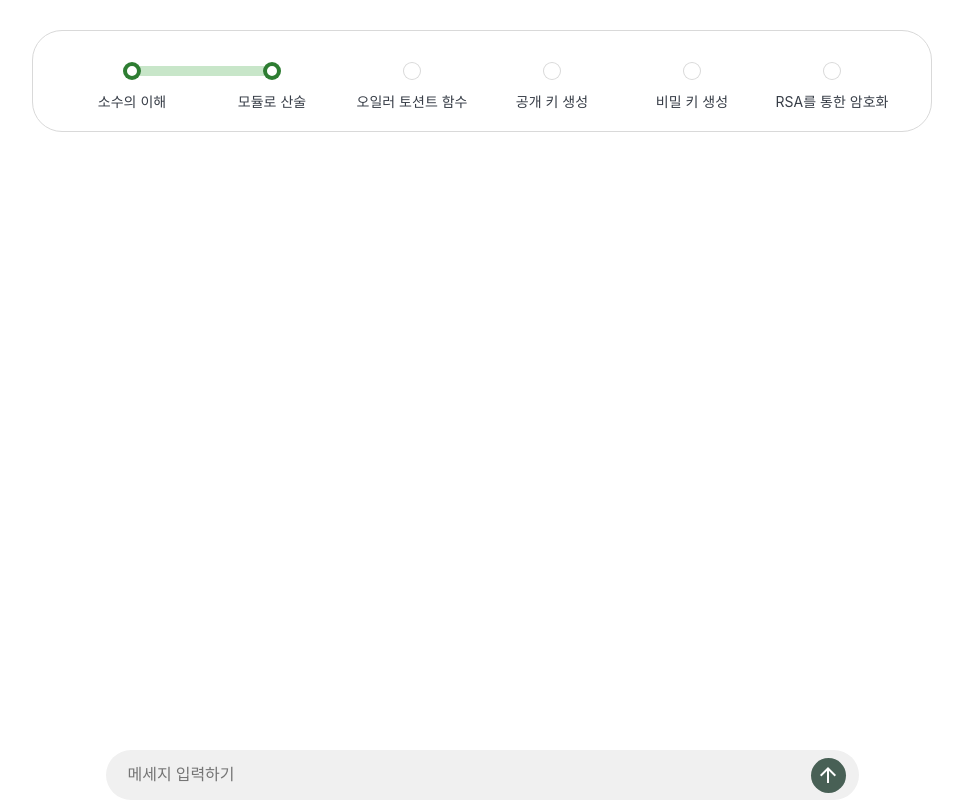
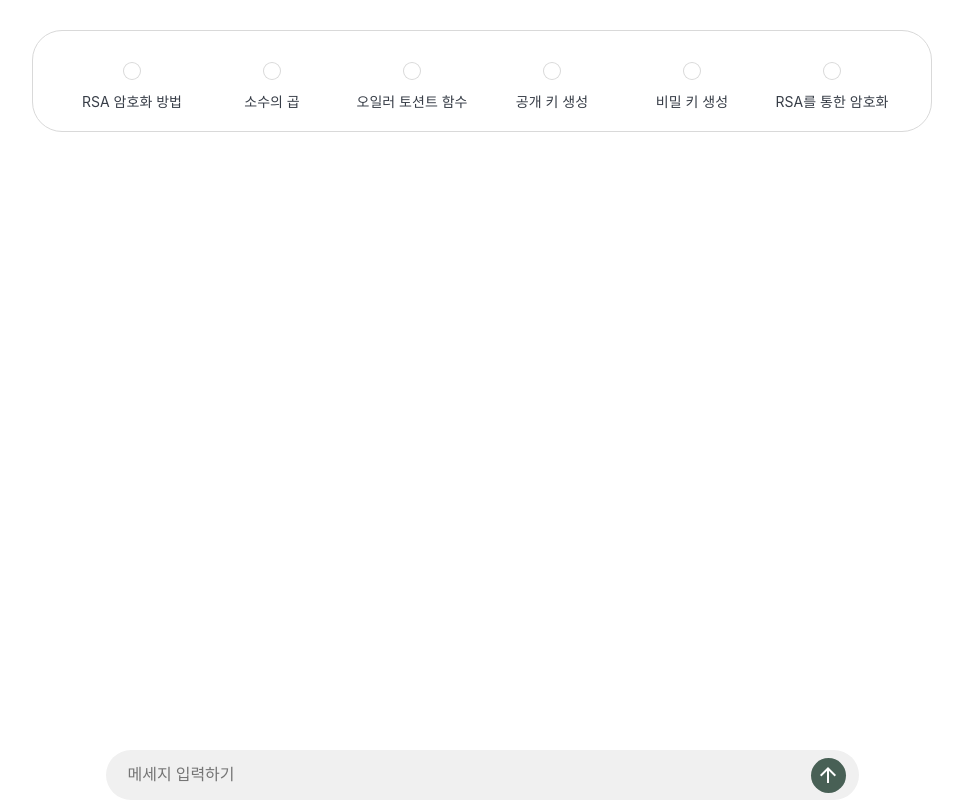
Before and after one commit to Daeuning/SIT-Chatbot, a React (Create React App) app in the folder sitchat/: page / in a window 1280 px wide. Shown: the whole page, without its empty margins (283-1246 px from the left). Built offline with nearby package versions, Linux system fonts and the light colour scheme.

Commit message:
feat: redux 적용 및 상태 관리

```diff
--- a/sitchat/package.json
+++ b/sitchat/package.json
@@ -3,6 +3,7 @@
   "version": "0.1.0",
   "private": true,
   "dependencies": {
+    "@reduxjs/toolkit": "^2.2.7",
     "@testing-library/jest-dom": "^5.17.0",
     "@testing-library/react": "^13.4.0",
     "@testing-library/user-event": "^13.5.0",
@@ -10,8 +11,11 @@
     "react": "^18.3.1",
     "react-dom": "^18.3.1",
     "react-markdown": "^9.0.1",
+    "react-redux": "^9.1.2",
     "react-router-dom": "^6.26.1",
     "react-scripts": "5.0.1",
+    "redux": "^5.0.1",
+    "redux-logger": "^3.0.6",
     "remark-gfm": "^4.0.0",
     "styled-components": "^6.1.13",
     "web-vitals": "^2.1.4"
--- a/sitchat/src/App.js
+++ b/sitchat/src/App.js
@@ -1,14 +1,18 @@
 import React from 'react';
 import { BrowserRouter, Routes, Route } from 'react-router-dom';
+import { Provider } from 'react-redux';
+import store from '../src/redux/store.js';
 import Main from './pages/main';
 
 function App() {
   return (
-    <BrowserRouter>
-      <Routes>
-        <Route path="/" element={<Main />} />
-      </Routes>
-    </BrowserRouter>
+    <Provider store={store}>
+      <BrowserRouter>
+        <Routes>
+          <Route path="/" element={<Main />} />
+        </Routes>
+      </BrowserRouter>
+    </Provider>
   );
 }
 
--- a/sitchat/src/features/Chatbot.jsx
+++ b/sitchat/src/features/Chatbot.jsx
@@ -1,9 +1,9 @@
 import React, { useState, useEffect, useRef } from 'react';
 import styled from 'styled-components';
-import ReactMarkdown from 'react-markdown';
 import { sendMessageToApi } from '../services/chatbotService.js';
-import { sendEvaluationToApi } from '../services/evaluateService';
 import DialogBox from '../components/textBox/DialogBox.jsx';
+import { useDispatch, useSelector } from 'react-redux';
+import { sendEvaluationToApiThunk } from '../redux/slices/evaluationSlice.js';
 
 const ChatContainer = styled.div`
   display: flex;
@@ -63,6 +63,9 @@ function Chatbot() {
   const [messages, setMessages] = useState([]);
   const [input, setInput] = useState('');
   const messagesEndRef = useRef(null);
+  const dispatch = useDispatch();
+
+  const evaluationState = useSelector((state) => state.evaluation);
 
   const scrollToBottom = () => {
     if (messagesEndRef.current) {
@@ -98,13 +101,11 @@ function Chatbot() {
 
       setMessages(updatedMessages);
 
-      const evaluationResponse = await sendEvaluationToApi(userMessage, gptMessage);
-      console.log('Evaluation Response:', evaluationResponse);
+      dispatch(sendEvaluationToApiThunk(userMessage, gptMessage));
     } catch (error) {
       console.error('Error sending message:', error);
     }
   };
-
 
   const handleKeyDown = (e) => {
     if (e.key === 'Enter') {
--- a/sitchat/src/features/ProgressBar.jsx
+++ b/sitchat/src/features/ProgressBar.jsx
@@ -60,18 +60,22 @@ const Label = styled.span`
   text-overflow: ellipsis;
 `;
 
-const ProgressBar = () => {
+const ProgressBar = ({ evaluationNumber }) => {
+
   const checkpoints = [
-    { step: 1, label: "소수의 이해", active: true },
-    { step: 2, label: "모듈로 산술", active: true },
-    { step: 3, label: "오일러 토션트 함수", active: false },
-    { step: 4, label: "공개 키 생성", active: false },
-    { step: 5, label: "비밀 키 생성", active: false },
-    { step: 6, label: "RSA를 통한 암호화", active: false },
+    { step: 1, label: "RSA 암호화 방법", active: evaluationNumber >= 1 },
+    { step: 2, label: "소수의 곱", active: evaluationNumber >= 2 },
+    { step: 3, label: "오일러 토션트 함수", active: evaluationNumber >= 3 },
+    { step: 4, label: "공개 키 생성", active: evaluationNumber >= 4 },
+    { step: 5, label: "비밀 키 생성", active: evaluationNumber >= 5 },
+    { step: 6, label: "RSA를 통한 암호화", active: evaluationNumber >= 6 },
   ];
 
+
   const activeIndex = checkpoints.findLastIndex(cp => cp.active);
-  const progressPercentage = (100 / (checkpoints.length - 1)) * activeIndex;
+
+
+  const progressPercentage = activeIndex === -1 ? 0 : (100 / (checkpoints.length - 1)) * activeIndex;
 
   return (
     <Container>
--- a/sitchat/src/pages/main.jsx
+++ b/sitchat/src/pages/main.jsx
@@ -1,5 +1,6 @@
 import React from 'react';
 import styled from 'styled-components';
+import { useSelector } from 'react-redux';  // Redux 상태를 불러오기 위한 import
 import Chatbot from "../features/Chatbot.jsx";
 import ProgressBar from "../features/ProgressBar.jsx";
 import SideBar from "../features/SideBar.jsx";
@@ -36,16 +37,18 @@ const ChatContainer = styled.div`
   display: flex;
   width: 900px;
   height: 80%;
-`
+`;
 
 function Main() {
+
+  const evaluationState = useSelector((state) => state.evaluation);
 
   return (
     <Container>
       <SideBar />
       <ChatSection>
         <ProgressBarContainer>
-          <ProgressBar/>
+          <ProgressBar evaluationNumber={evaluationState.evaluationNumber} />
         </ProgressBarContainer>
         <ChatContainer>
           <Chatbot />
--- /dev/null
+++ b/sitchat/src/redux/slices/evaluationSlice.js
@@ -0,0 +1,53 @@
+import { createSlice } from '@reduxjs/toolkit';
+import { sendEvaluationToApi } from '../../services/evaluateService.js';
+
+const initialState = {
+  evaluationNumber: null,
+  checkpoints: [],
+  status: 'idle',
+  error: null
+};
+
+const evaluationSlice = createSlice({
+  name: 'evaluation',
+  initialState,
+  reducers: {
+    evaluationRequested(state) {
+      state.status = 'loading';
+    },
+    evaluationReceived(state, action) {
+      state.status = 'succeeded';
+
+      if (typeof action.payload === 'string') {
+        const parsedEvaluation = parseInt(action.payload, 10);
+        state.evaluationNumber = isNaN(parsedEvaluation) ? null : parsedEvaluation;
+      } else if (typeof action.payload.evaluation === 'string') {
+        const parsedEvaluation = parseInt(action.payload.evaluation, 10);
+        state.evaluationNumber = isNaN(parsedEvaluation) ? null : parsedEvaluation;
+      } else {
+        state.evaluationNumber = action.payload.evaluation;
+      }
+
+      state.checkpoints = action.payload.checkpoints || [];
+    },
+    evaluationFailed(state, action) {
+      state.status = 'failed';
+      state.error = action.payload;
+    }
+  }
+});
+
+export const { evaluationRequested, evaluationReceived, evaluationFailed } = evaluationSlice.actions;
+
+export default evaluationSlice.reducer;
+
+export const sendEvaluationToApiThunk = (userMessage, gptMessage) => async (dispatch) => {
+  dispatch(evaluationRequested());
+  try {
+    const evaluation = await sendEvaluationToApi(userMessage, gptMessage);
+
+    dispatch(evaluationReceived(evaluation));
+  } catch (error) {
+    dispatch(evaluationFailed(error.toString()));
+  }
+};
--- /dev/null
+++ b/sitchat/src/redux/store.js
@@ -0,0 +1,10 @@
+import { configureStore } from '@reduxjs/toolkit';
+import evaluationReducer from './slices/evaluationSlice';
+
+export const store = configureStore({
+  reducer: {
+    evaluation: evaluationReducer,
+  },
+});
+
+export default store;
```
Also changed, not shown: 2 other files (tests, documents, lock files or other folders).
